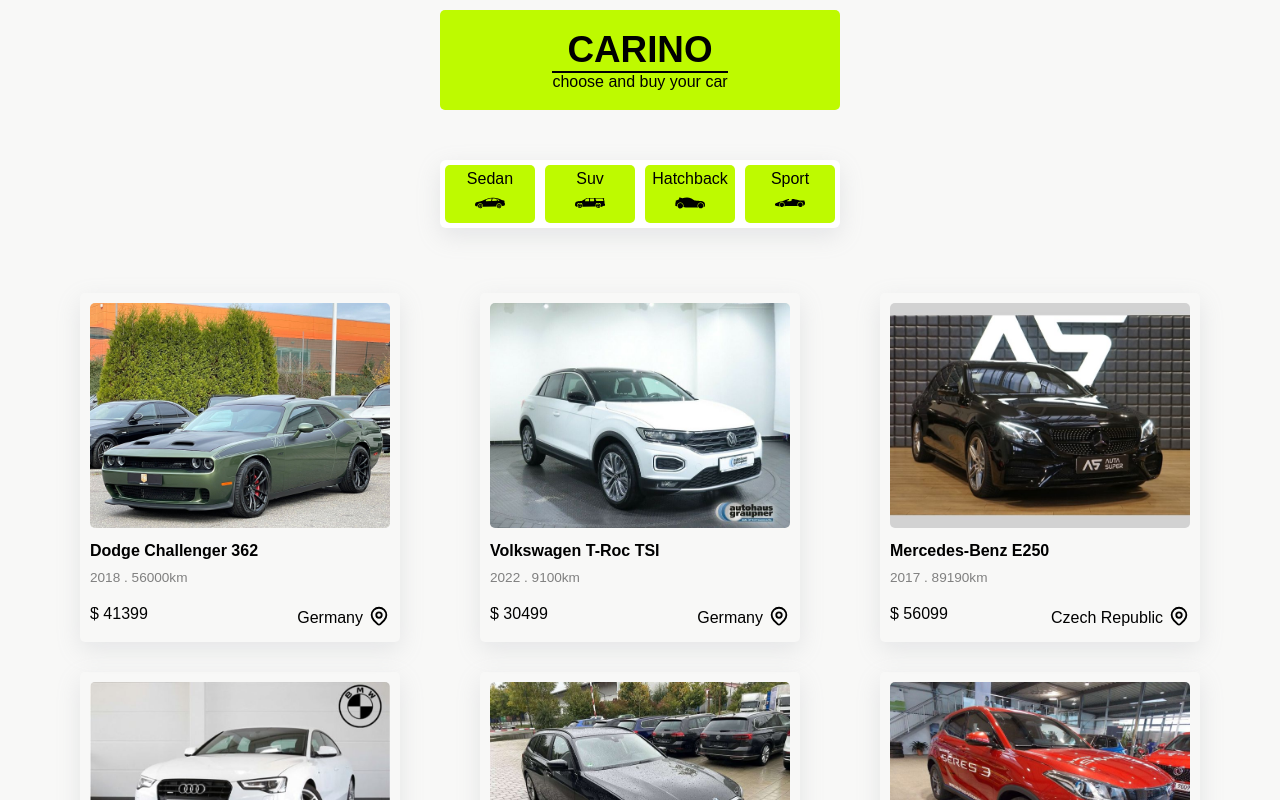
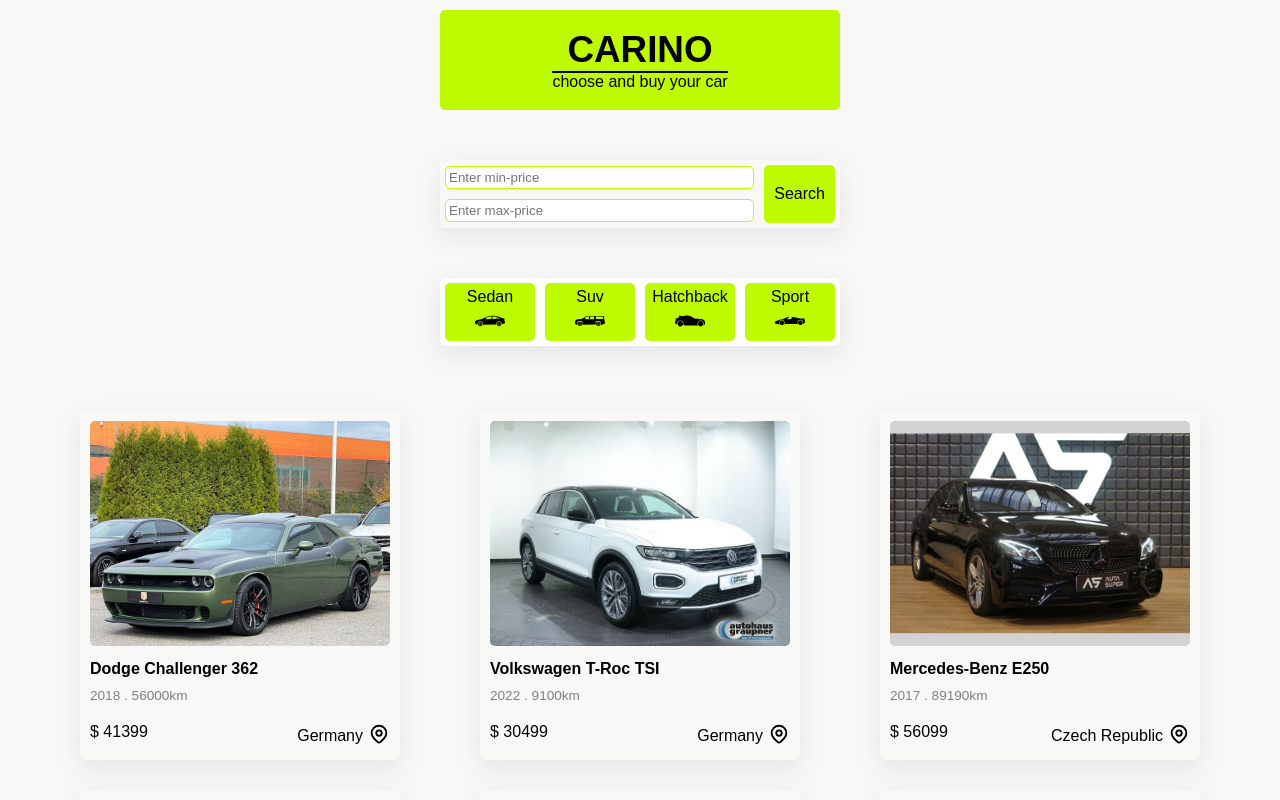
Before and after one commit to mohprogramer/Carino, a Next.js app: page /cars in a window 1280 px wide. Shown: the top 800 px of the page. Built offline with nearby package versions, Linux system fonts and the light colour scheme.

Commit message:
Searchbar added

```diff
--- /dev/null
+++ b/components/module/SearchBar.js
@@ -0,0 +1,30 @@
+import { useRouter } from 'next/router';
+import { useState } from 'react';
+import styles from './SearchBar.module.css'
+
+function SearchBar() {
+
+    const router = useRouter();
+
+    const [min, setMin] = useState('');
+    const [max, setMax] = useState('');
+
+    const searchHandler = (e) => {
+        if(min && max) {
+            router.push(`/filter/${min}/${max}`)
+        } else {
+            alert("Enter min and max")
+        }
+    }
+    return(
+        <div className={styles.container}>
+            <div>
+              <input placeholder='Enter min-price' value={min} onChange={e => {setMin(e.target.value)}} />
+              <input placeholder='Enter max-price' value={max} onChange={e => {setMax(e.target.value)}} />
+            </div>
+            <button onClick={searchHandler}>Search</button>
+        </div>
+    )
+}
+
+export default SearchBar;
--- /dev/null
+++ b/components/module/SearchBar.module.css
@@ -0,0 +1,32 @@
+.container {
+    width: 400px;
+    margin: 50px auto;
+    box-shadow: rgba(149, 157, 165, 0.2) 0px 8px 24px;
+    border-radius: 5px;
+    display: flex;
+    justify-content: space-between;
+    align-items: center;
+}
+
+.container div {
+    display: flex;
+    flex-direction: column;
+    width: 80%;
+
+}
+
+.container button {
+    all: unset;
+    background-color: #befa00;
+    padding: 20px 10px;
+    margin: 5px;
+    border-radius: 5px;
+    cursor: pointer;
+}
+
+.container input {
+    margin: 5px ;
+    border: 1px solid #befa00;
+    padding: 3px;
+    border-radius: 5px;
+}
--- a/components/templates/CarsList.js
+++ b/components/templates/CarsList.js
@@ -11,7 +11,7 @@
                 <Back />
                 <p>Back</p>
             </div>
-            <div className={styles.card}>
+            <div className={styles.cards}>
                 {
                     data.map(item => <Card key={item.id} {...item} />)
                 }
--- a/components/templates/CarsList.module.css
+++ b/components/templates/CarsList.module.css
@@ -0,0 +1,26 @@
+.container {
+    max-width: 1200px;
+    margin: auto;
+  }
+
+  .back {
+    display: flex;
+    align-items: center;
+    font-size: 1.5rem;
+    width: fit-content;
+    background-color: #befa00;
+    padding: 10px 15px;
+    border-radius: 5px;
+    margin: 50px 0;
+    cursor: pointer;
+  }
+
+  .back p {
+    margin-left: 10px;
+  }
+
+  .cards {
+    display: flex;
+    justify-content: space-around;
+    flex-wrap: wrap;
+  }
--- a/package.json
+++ b/package.json
@@ -14,6 +14,7 @@
     "eslint-config-next": "13.1.5",
     "next": "13.1.5",
     "react": "18.2.0",
-    "react-dom": "18.2.0"
+    "react-dom": "18.2.0",
+    "react-toastify": "^9.1.1"
   }
 }
--- a/pages/cars/index.js
+++ b/pages/cars/index.js
@@ -1,10 +1,12 @@
 import Categories from "@/components/module/Categories";
+import SearchBar from "@/components/module/SearchBar";
 import CarsPages from "@/components/templates/CarsPages";
 import carsData from "@/Data/carsData";
 
 function Details() {
     return(
         <div>
+            <SearchBar />
             <Categories />
             <CarsPages data={carsData} />
         </div>
```
Also changed, not shown: 1 other file (tests, documents, lock files or other folders).
